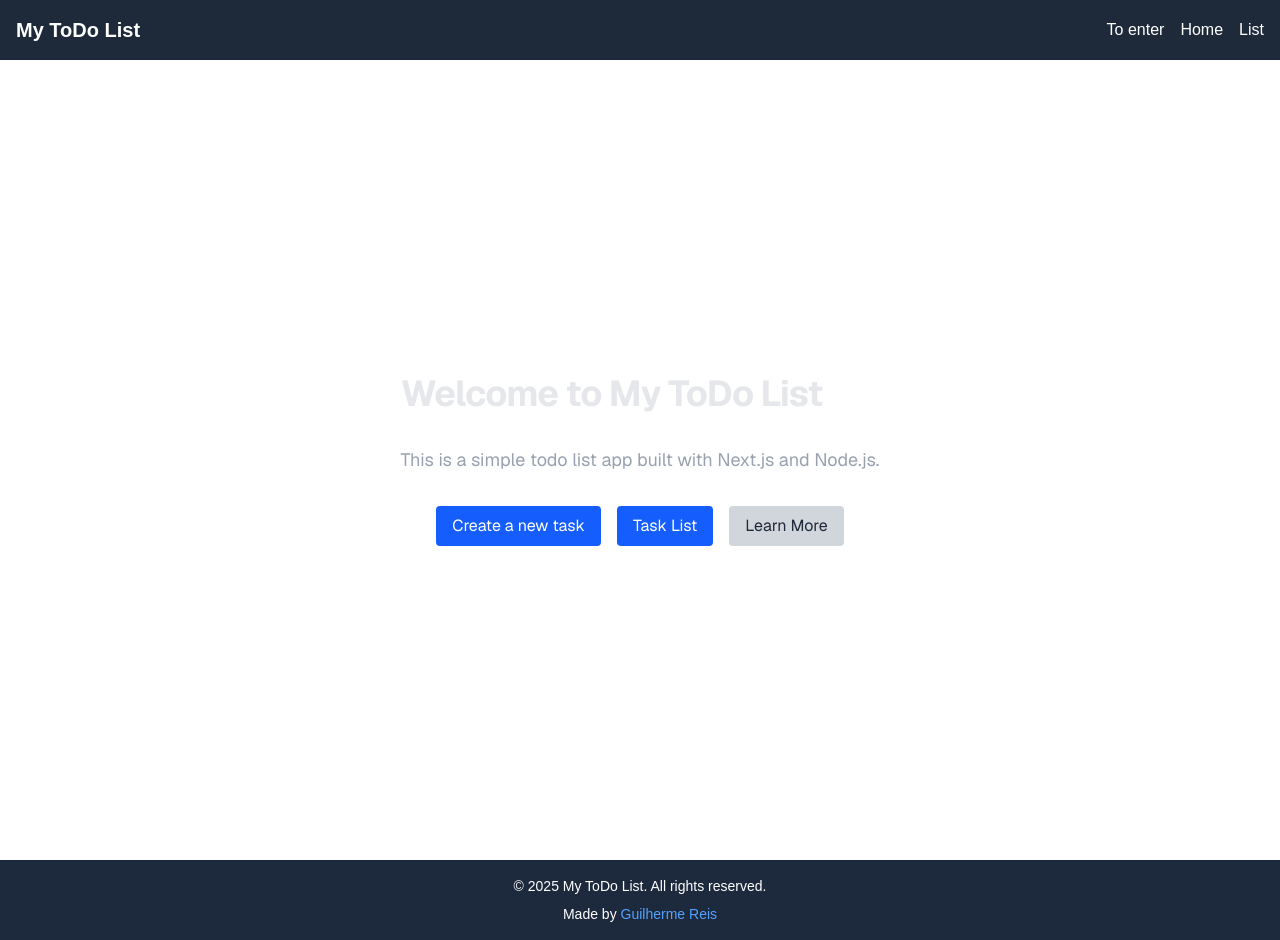
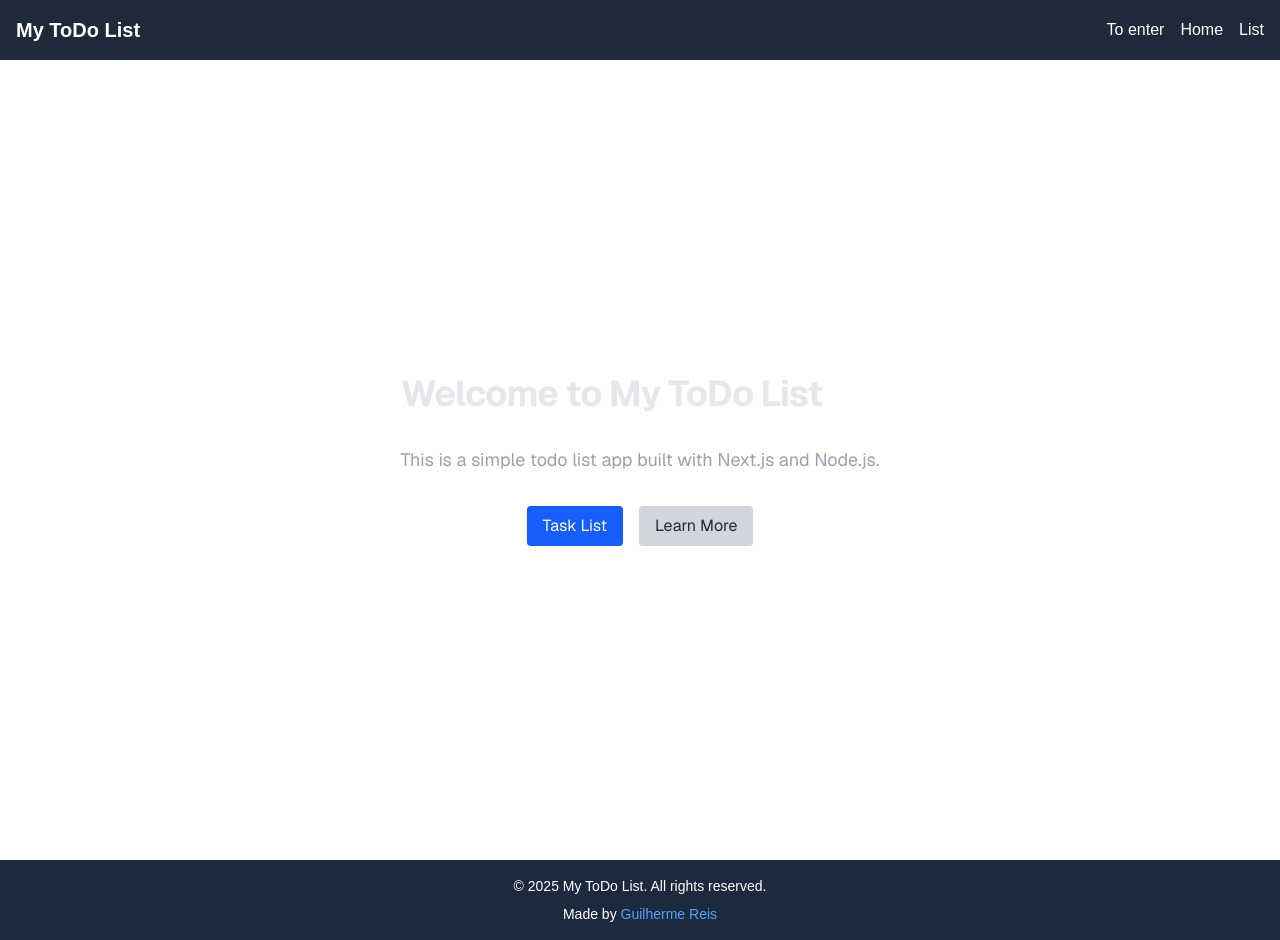
Before and after one commit to Guilherme-210/ToDo-List-Next-and-Node, a Next.js app in the folder frontend/: page / in a window 1280 px wide. Built offline with nearby package versions, Linux system fonts and the light colour scheme.

Commit message:
chore: Removing CreatedTask page from project

```diff
--- a/frontend/src/app/createdtask/page.tsx
+++ /dev/null
@@ -1,11 +0,0 @@
-"use client"
-
-import FormTodo from "@/components/FormTodo"
-
-export default function CreatedTask() {
-  return (
-    <main className="grid grid-cols-1 gap-6 items-start justify-items-center p-8 pb-20 min-h-screen font-[family-name:var(--font-geist-sans)]">
-      <FormTodo />
-    </main>
-  )
-}
--- a/frontend/src/app/page.tsx
+++ b/frontend/src/app/page.tsx
@@ -13,13 +13,6 @@ export default function Home() {
 
         <div className="flex flex-row items-center sm:items-start gap-4 w-full justify-center">
           <LinkButton
-            href="/createdtask"
-            className="bg-blue-600 text-white hover:bg-blue-700"
-          >
-            <span>Create a new task</span>
-          </LinkButton>
-
-          <LinkButton
             href="/todolist"
             className="bg-blue-600 text-white hover:bg-blue-700"
           >
```
